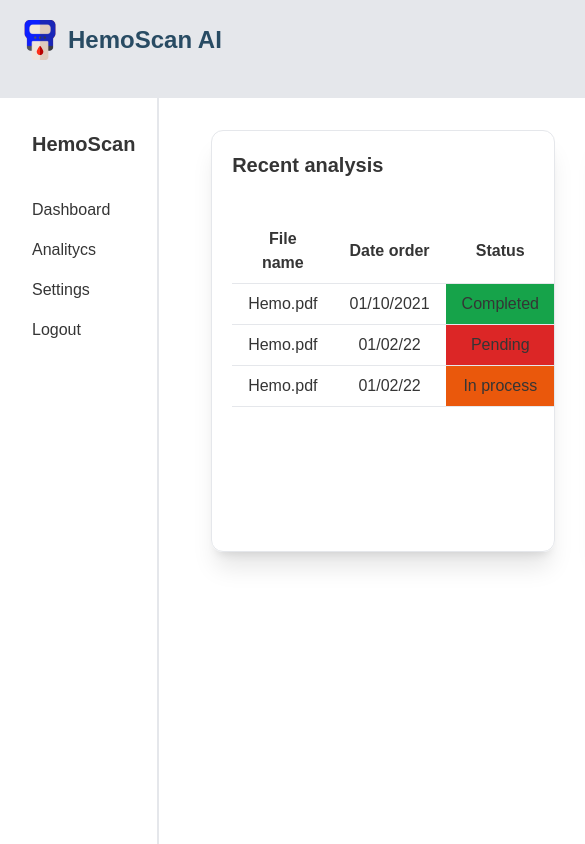
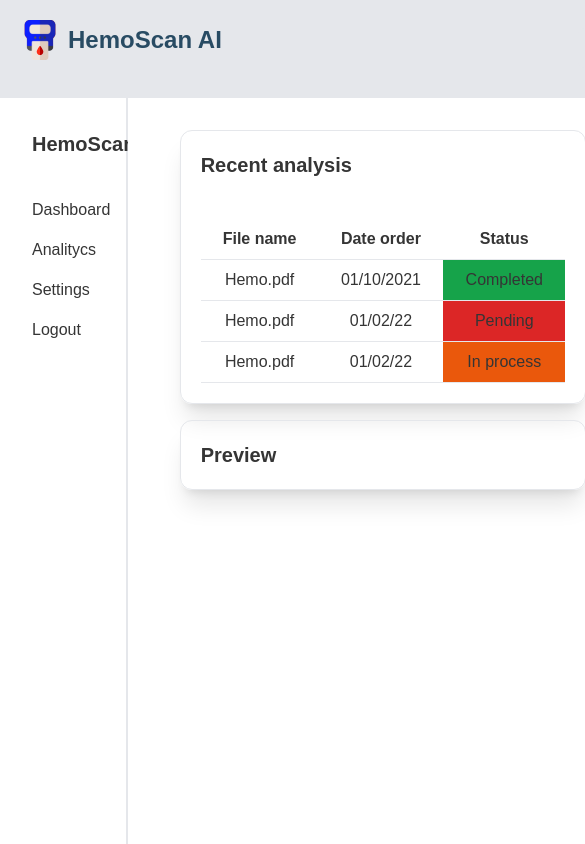
Before and after one commit to JiovannyVega/HemoScan, a React (Vite) app: page /dashboard in a window 390 px wide. Shown: the top 844 px of the page, 585 px wide, since content can reach past the window. Built offline with nearby package versions, Linux system fonts and the light colour scheme.

Commit message:
Refactor Dashboard layout for improved responsiveness and structure

```diff
--- a/src/pages/Dashboard.jsx
+++ b/src/pages/Dashboard.jsx
@@ -9,9 +9,9 @@ const Dashboard = () => {
       case 'section1':
         return (
           <>
-            <div className='h-screen p-8 border-t-2 bg-background dark:bg-background-dark'>
-              <div className='flex flex-row h-screen'>
-                <div className='flex flex-col w-3/5 mx-5 border shadow-xl rounded-xl h-1/2'>
+            <div className='h-full p-8 border-t-2 bg-background dark:bg-background-dark'>
+              <div className='flex flex-col h-auto gap-4 md:gap-0 md:flex-row'>
+                <div className='flex flex-col w-auto mx-5 border shadow-xl md:w-3/5 rounded-xl h-1/2'>
                   <h2 className='m-5 text-xl font-bold'>Recent analysis</h2>
                   <div className='p-5 overflow-x-auto'>
                     <table className='min-w-full text-center'>
@@ -42,7 +42,7 @@ const Dashboard = () => {
                     </table>
                   </div>
                 </div>
-                <div className='flex-col w-2/5 mx-5 border shadow-xl rounded-xl h-1/2'>
+                <div className='flex-col w-auto mx-5 border shadow-xl md:w-2/5 rounded-xl h-1/2'>
                   <p className='m-5 text-xl font-bold'>Preview</p>
                 </div>
               </div>
```
